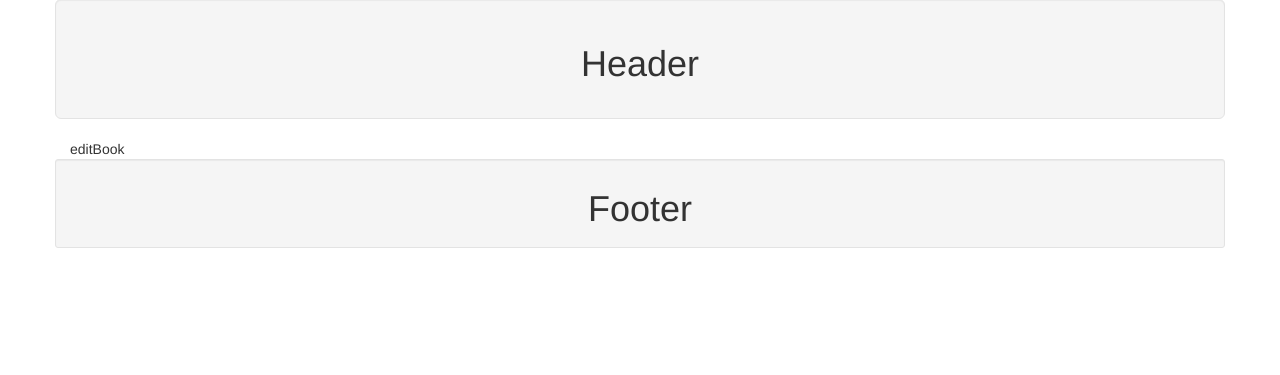
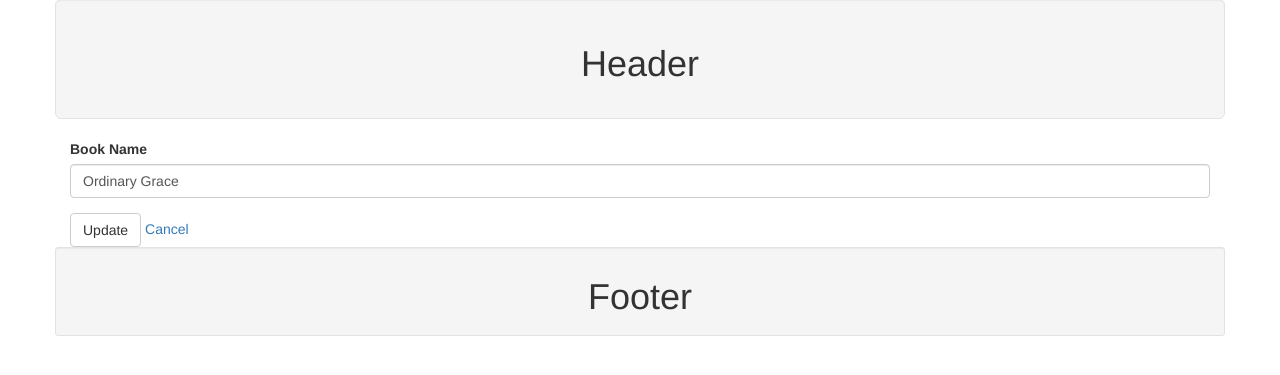
Before and after one commit to johnlaine1/udacity-fsnd-book-catalog, a Flask app: page /book/1/edit in a window 1280 px wide. Shown: the part 51-426 px from the top of the page. Run offline with Flask 2, Linux system fonts and the light colour scheme; some libraries are stand-ins or nearby versions.

Commit message:
Issue #3: Set up basic page templates and forms for all pages
Closes issue #3

```diff
--- a/app.py
+++ b/app.py
@@ -1,4 +1,4 @@
-from flask import Flask, render_template, request
+from flask import Flask, render_template, request, redirect, jsonify, url_for, flash
 from flask import session as login_session
 import config
 import data
@@ -11,16 +11,26 @@ app = Flask(__name__)
 # HOME ROUTE
 @app.route('/')
 @app.route('/books')
-def showBooks():
-    return render_template('front.html')
+def showBooksFront():
+    return render_template('front.html',
+                            category_list = data.categories,
+                            recent_books = data.books)
 
 
-# CATEGORY ROUTES
-@app.route('/book/category/add')
+###### CATEGORY ROUTES #####
+
+# ADD A CATEGORY
+@app.route('/book/category/add', methods=['GET', 'POST'])
 def addBookCategory():
-    return render_template('addBookCategory.html')
+
+    if request.method == "GET":
+        return render_template('addBookCategory.html', recent_books = data.books)
+    else:
+        print request.form['name']
+        return redirect(url_for('showBookCategory', book_cat_id = data.category['id']))
 
 
+# SHOW A CATEGORY
 @app.route('/book/category/<int:book_cat_id>')
 def showBookCategory(book_cat_id):
     return render_template('showBookCategory.html',
@@ -29,35 +39,60 @@ def showBookCategory(book_cat_id):
                             books = data.books)
 
 
-@app.route('/book/category/<int:book_cat_id>/edit')
+# EDIT A CATEGORY
+@app.route('/book/category/<int:book_cat_id>/edit', methods=['GET', 'POST'])
 def editBookCategory(book_cat_id):
-    return render_template('editBookCategory.html')
+
+    if request.method == "GET":
+        return render_template('editBookCategory.html',
+                                category = data.category)
+    else:
+        print request.form['name']
+        return redirect(url_for('showBookCategory', book_cat_id = data.category['id']))
 
 
-@app.route('/book/category/<int:book_cat_id>/delete')
+# DELETE A CATEGORY
+@app.route('/book/category/<int:book_cat_id>/delete', methods=['GET', 'POST'])
 def deleteBookCategory(book_cat_id):
-    return render_template('deleteBookCategory.html')
+
+    if request.method == "GET":
+        return render_template('deleteBookCategory.html',
+                                category = data.category)
+    else:
+        return redirect(url_for('showBooksFront'))
 
 
-# BOOK ROUTES
-@app.route('/book/add')
+##### BOOK ROUTES #####
+
+# ADD A BOOK
+@app.route('/book/add', methods=['GET', 'POST'])
 def addBook():
-    return render_template('addBook.html')
+    if request.method == 'GET':
+        return render_template('addBook.html')
+    else:
+        print request.form['name']
+        return redirect(url_for('showBook', book_id = data.book['id']))
 
-
+# SHOW A BOOK
 @app.route('/book/<int:book_id>')
 def showBook(book_id):
     return render_template('showBook.html')
 
+# EDIT A BOOK
+@app.route('/book/<int:book_id>/edit', methods=['GET', 'POST'])
+def editBook(book_id):
+    if request.method == 'GET':
+        return render_template('editBook.html', book = data.book)
+    else:
+        return redirect(url_for('showBook', book_id = data.book['id']))
 
-@app.route('/book/<int:book_id>/edit')
-def editBook(book_id):
-    return render_template('editBook.html')
-
-
-@app.route('/book/<int:book_id>/delete')
+# DELETE A BOOK
+@app.route('/book/<int:book_id>/delete', methods=['GET', 'POST'])
 def deleteBook(book_id):
-    return render_template('deleteBook.html')
+    if request.method == 'GET':
+        return render_template('deleteBook.html', book = data.book)
+    else:
+        return redirect(url_for('showBooksFront'))
 
 
 if __name__ == '__main__':
--- a/data.py
+++ b/data.py
@@ -6,7 +6,7 @@ categories = [{'id': '1', 'name': 'Fiction'},
               {'id': '4', 'name': 'Real Estate'},
               {'id': '5', 'name': 'Health & Fitness'}]
 
-book = {'id': '1', 'category_id': '1', 'name': 'Ordinary Grace'}
+book = {'id': '1', 'name': 'Ordinary Grace'}
 
 books = [{'id': '1', 'name': 'Ordinary Grace'},
          {'id': '2', 'name': 'The Girl on The Train'},
--- a/templates/deleteBookCategory.html
+++ b/templates/deleteBookCategory.html
@@ -3,7 +3,11 @@
 {% block content %}
 {% include 'navBar.html' %}
 {% include 'header.html' %}
-deleteBookCategory
+<form method="post" action="#">
+<h1>Are you sure that you want to delete the category: {{ category.name }}?</h1>
+    <input type="submit" class="btn btn-default" value="Delete">
+    <a href="#">Cancel</a>
+</form>
 
 {% include 'footer.html' %}
 
--- a/templates/editBook.html
+++ b/templates/editBook.html
@@ -3,7 +3,14 @@
 {% block content %}
 {% include 'navBar.html' %}
 {% include 'header.html' %}
-editBook
+<form method="post" action="#">
+    <div class="form-group">
+        <label for="name">Book Name</label>
+        <input type="text" name="name" class="form-control" value="{{ book.name }}">
+    </div>
+    <input type="submit" class="btn btn-default" value="Update">
+    <a href="#">Cancel</a>
+</form>
 
 {% include 'footer.html' %}
 
```
Also changed, not shown: templates/addBook.html (+7 -1 lines), templates/addBookCategory.html (+7 -1 lines), templates/categoryList.html (+5 -7 lines), templates/deleteBook.html (+5 -2 lines), templates/editBookCategory.html (+8 -1 lines), templates/front.html (+9 -2 lines), templates/showBookCategory.html (+20 -2 lines).
